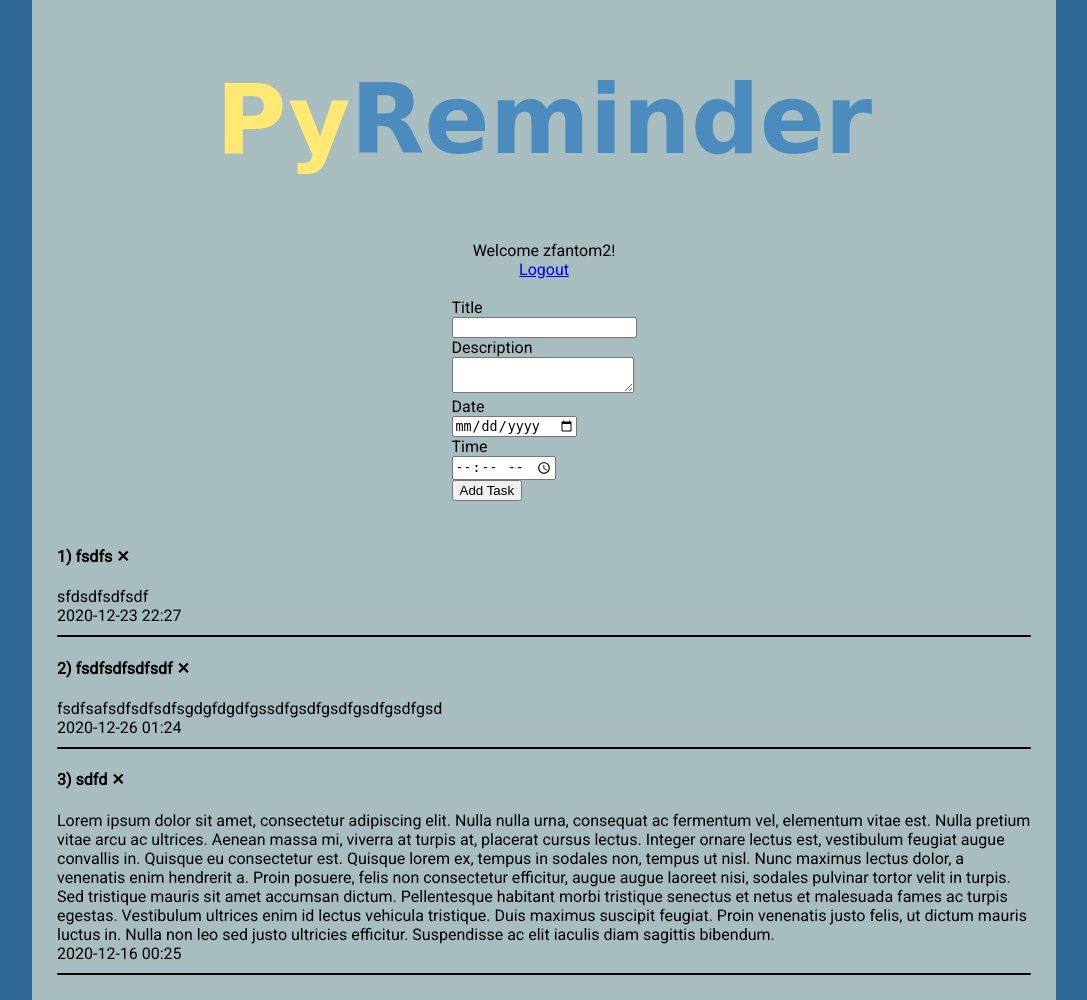
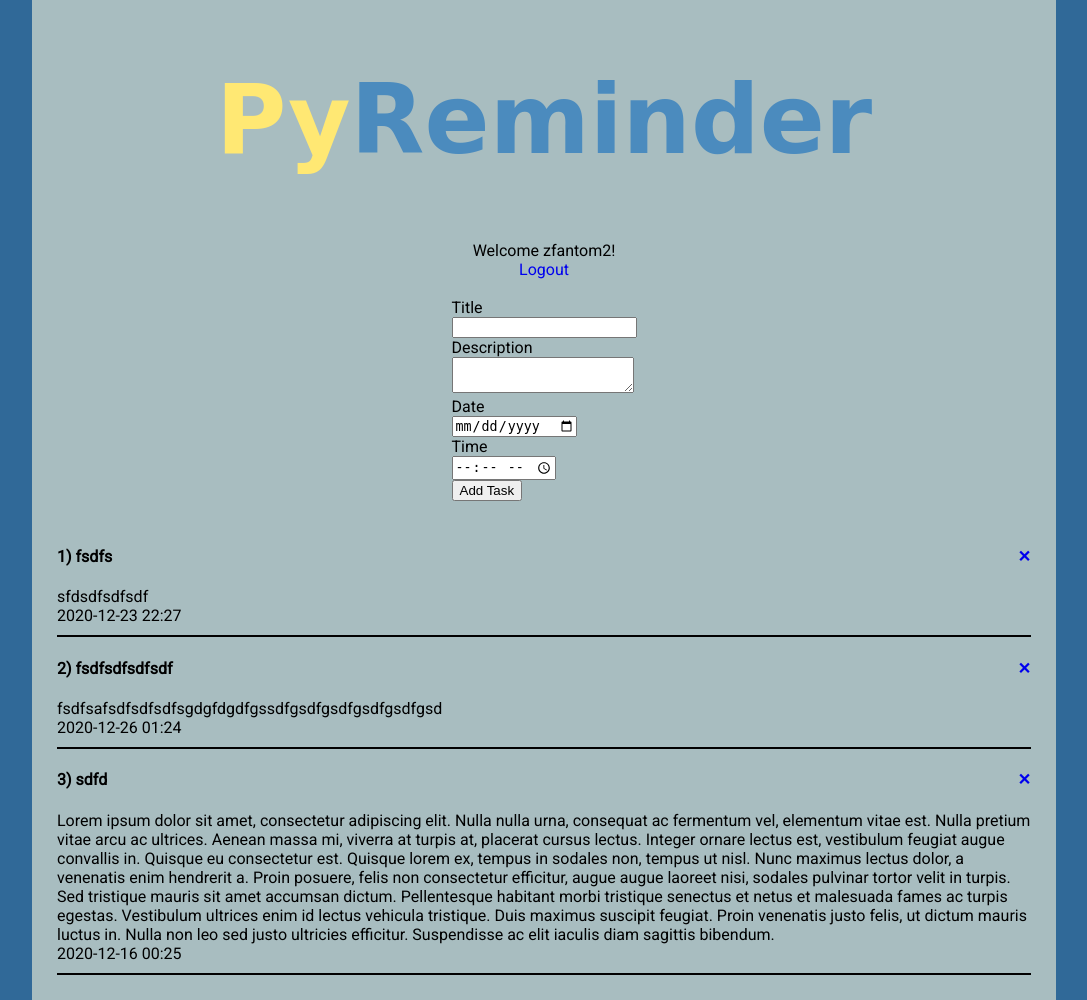
Before and after one commit to AcidSkull/PyReminder, a Flask app: page / in a window 1280 px wide. Shown: the whole page, without its empty margins (96-1183 px from the left). Run offline with Flask 2, Linux system fonts and the light colour scheme; a user stored in the database is signed in; data comes from the database, SQL or seed files in the repository; both versions use the stored data as it was after the commit; some web fonts are replaced.

Commit message:
added deleting tasks

```diff
--- a/main.py
+++ b/main.py
@@ -149,11 +149,24 @@ def addTask():
         Task = TaskToDo(title=form.title.data, description=form.description.data,
         termDate=form.termDate.data, termTime=form.termTime.raw_data[0],
         method=0, user_id=current_user.id, done=0)
+
         db.session.add(Task)
         db.session.commit()
         return redirect(url_for('index'))
     except:
         return 'There was a problem with adding your task!'
 
+@app.route('/deleteTask/<int:id>')
+@login_required
+def deleteTask(id):
+    Task = TaskToDo.query.get_or_404(id)
+
+    try:
+        db.session.delete(Task)
+        db.session.commit()
+        return redirect(url_for('index'))
+    except:
+        return 'There was a problem with deleting your task!'
+
 if __name__ == "__main__":
     app.run(debug=True)
--- a/static/css/style.css
+++ b/static/css/style.css
@@ -20,6 +20,10 @@ body{
 #logo{
     font-family: 'Goldman', cursive;
     font-size: 300%;
+}
+
+a{
+    text-decoration: none;
 }
 
 a.btn{
@@ -49,3 +53,16 @@ a.btn{
     text-align: left;
     border-bottom: 2px solid black;
 }
+
+.task>h4{
+    display: flex;
+    flex-direction: row;
+}
+
+.task>h4>span{
+    width: 50%;
+}
+
+.task>h4>span:last-child{
+    text-align: right;
+}
--- a/templates/index.html
+++ b/templates/index.html
@@ -23,7 +23,7 @@
             {% else %}
                 {% for task in tasks %}
                     <div class="task">
-                        <h4>{{ loop.index }}) {{ task.title }} &#10005;</h4>
+                        <h4><span>{{ loop.index }}) {{ task.title }}</span><span><a href="/deleteTask/{{ task.id }}">&#10005;</a></span></h4>
                         {{ task.description }} <br>
                         {{ task.termDate }} {{ task.termTime}}
                     </div>
```
Also changed, not shown: database.db.
